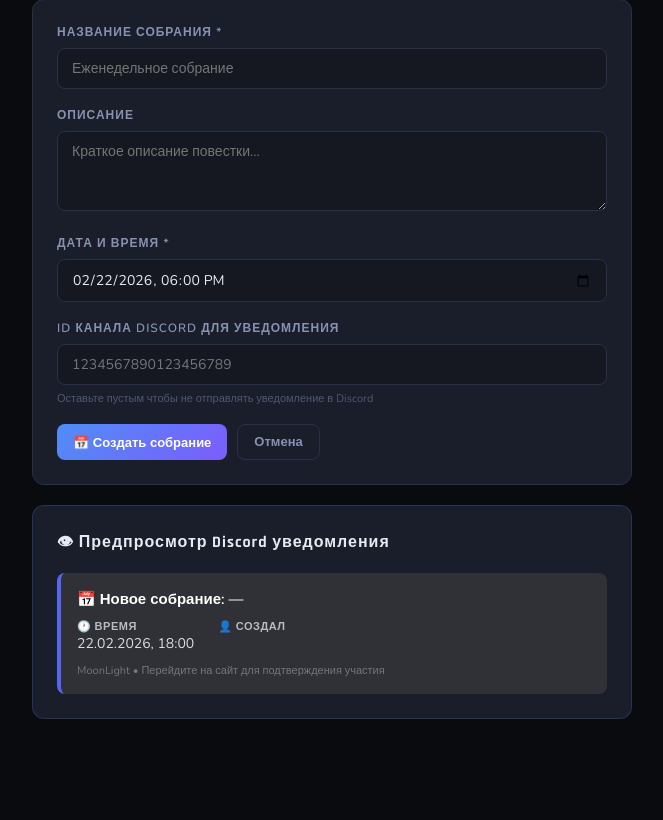
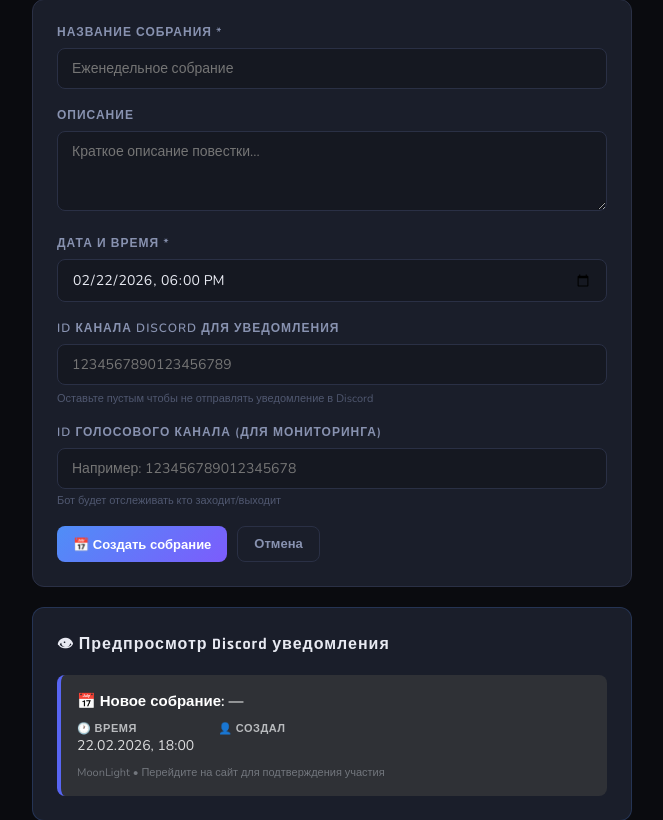
Before and after one commit to codevort3x0-maker/Moonlight123, a Flask app: template templates/create_meeting.html in a window 1280 px wide. Shown: the part 33-853 px from the top of the page, without its empty margins (0-663 px from the left). Before the commit the page ends 752 px from the top, so only its background shows below. Run offline with Flask 3, Linux system fonts and the light colour scheme; the template is opened without the code that fills it, so the values that code supplies are empty; some libraries are stand-ins or nearby versions.

Commit message:
Update create_meeting.html

```diff
--- a/templates/create_meeting.html
+++ b/templates/create_meeting.html
@@ -30,6 +30,12 @@
                 <label class="form-label">ID канала Discord для уведомления</label>
                 <input name="notify_channel" class="form-input" placeholder="1234567890123456789" pattern="[0-9]*">
                 <div style="font-size:11px;color:var(--text3);margin-top:6px">Оставьте пустым чтобы не отправлять уведомление в Discord</div>
+            </div>
+
+            <div class="form-group">
+                <label class="form-label">ID голосового канала (для мониторинга)</label>
+                <input type="text" name="voice_channel_id" class="form-input" placeholder="Например: 123456789012345678">
+                <div style="font-size:11px;color:var(--text3);margin-top:4px">Бот будет отслеживать кто заходит/выходит</div>
             </div>
 
             <div style="display:flex;gap:10px;margin-top:8px">
```
